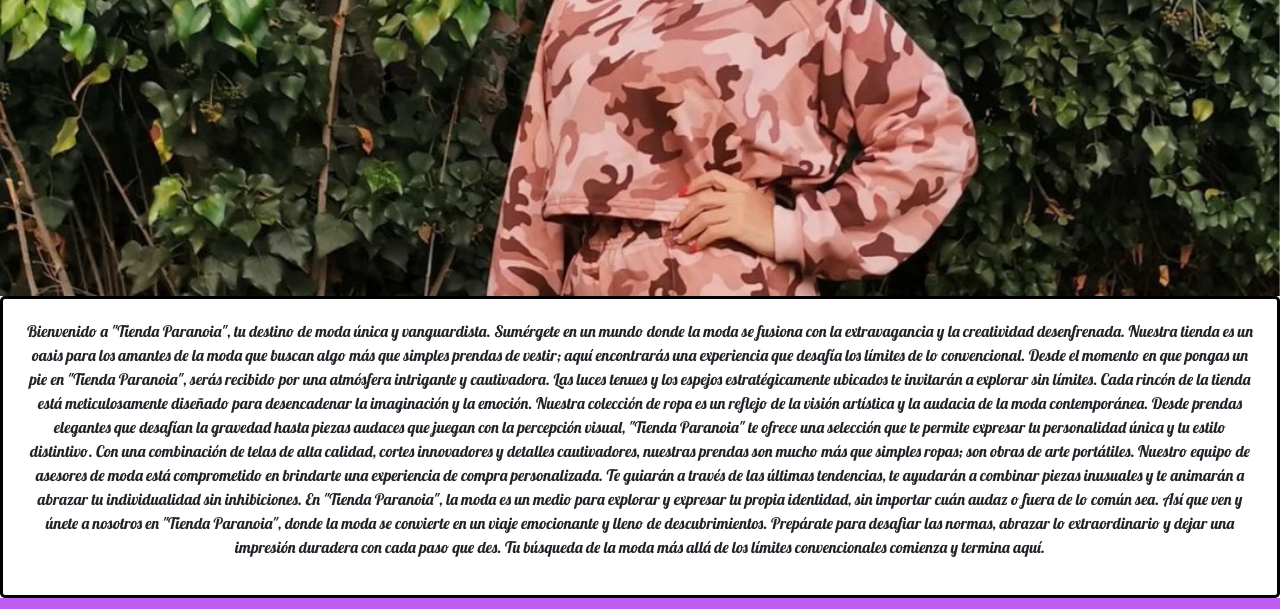
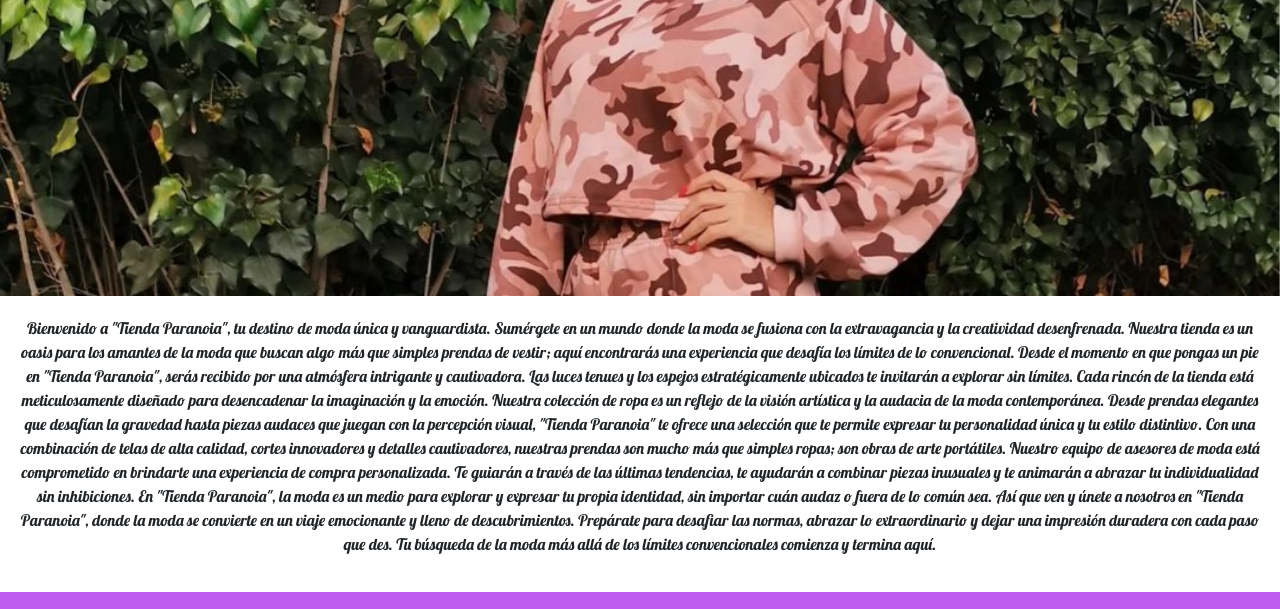
Before and after one commit to PanchoFrontEnd/sass, a website: page pages/quienesomos.html in a window 1280 px wide. Shown: the part 681-1290 px from the top of the page. Drawn offline with nearby package versions, Linux system fonts and the light colour scheme.

Commit message:
se cambia borde

```diff
--- a/scss/_quienessomos.scss
+++ b/scss/_quienessomos.scss
@@ -13,7 +13,5 @@
     font-family: 'Lobster', cursive;
     text-align: center;
     padding: 20px;
-    border: solid 3px #000000;
-    border-radius: 5px;
-
+    border: none;
 }
```
Also changed, not shown: css/style.css, 1 other file.
